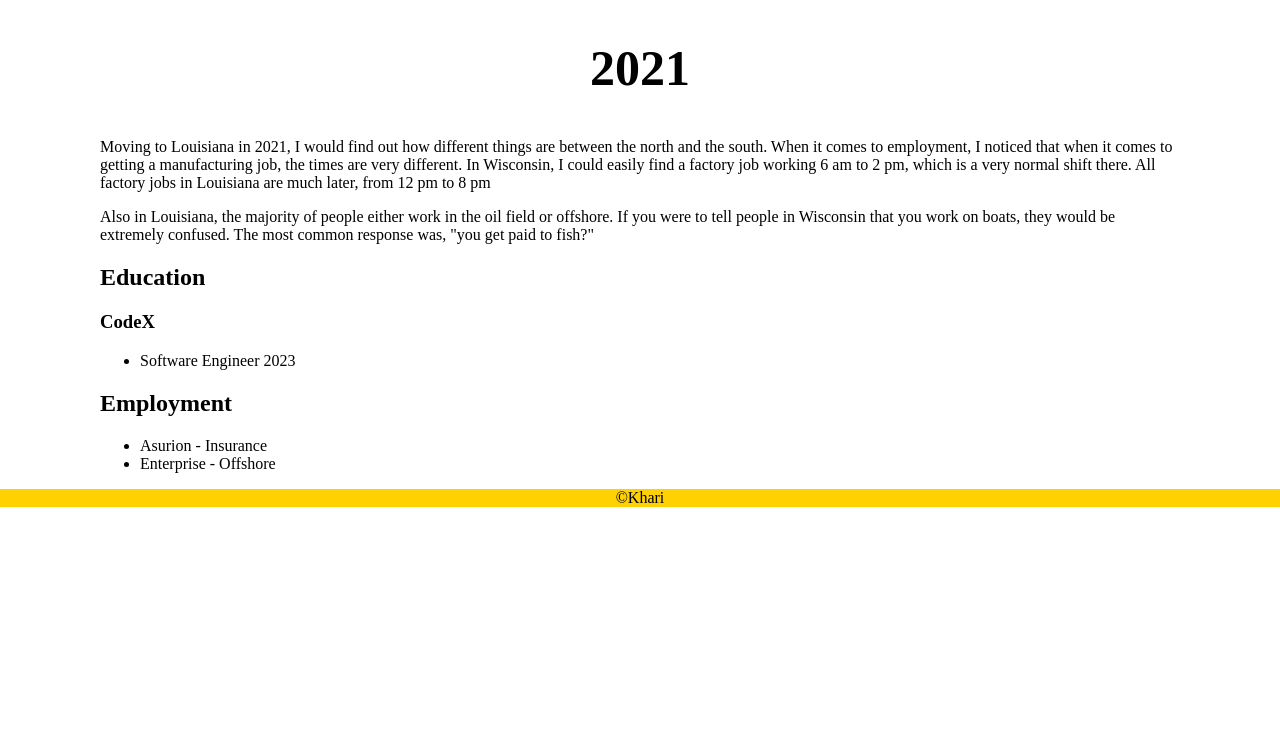
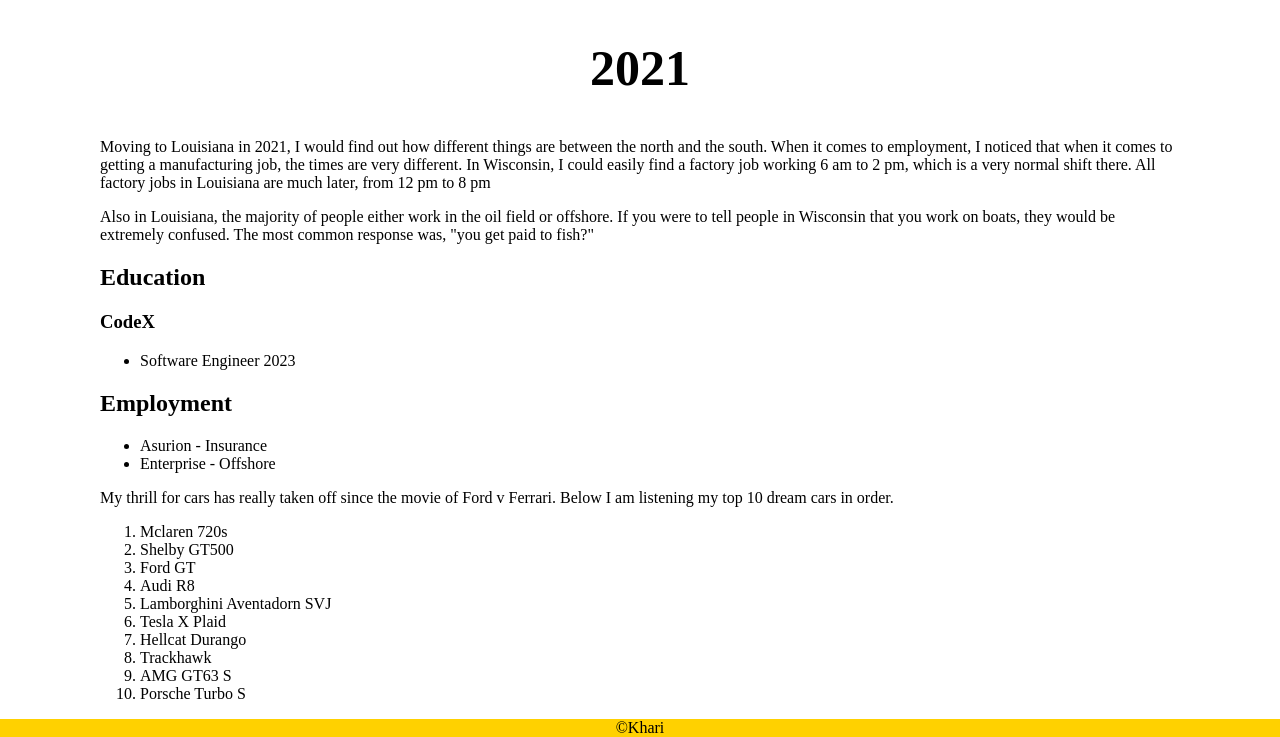
Before and after one commit to khari-hopes/class-02, a plain HTML site: page index.html in a window 1280 px wide. Shown: the part 1281-2018 px from the top of the page. Before the commit the page ends 1788 px from the top, so only its background shows below. Drawn offline with Linux system fonts and the light colour scheme.

Commit message:
added ordered list

```diff
--- a/index.html
+++ b/index.html
@@ -43,6 +43,19 @@
           <li>Enterprise - Offshore</li>
         </ul>
       </section>
+      <p>My thrill for cars has really taken off since the movie of Ford v Ferrari. Below I am listening my top 10 dream cars in order.</p>
+      <ol>
+        <li>Mclaren 720s</li>
+        <li>Shelby GT500</li>
+        <li>Ford GT</li>
+        <li>Audi R8</li>
+        <li>Lamborghini Aventadorn SVJ</li>
+        <li>Tesla X Plaid</li>
+        <li>Hellcat Durango</li>
+        <li>Trackhawk</li>
+        <li>AMG GT63 S</li>
+        <li>Porsche Turbo S</li>
+      </ol>
     </div>
   </main>
   <footer>&copy;Khari</footer>
```
